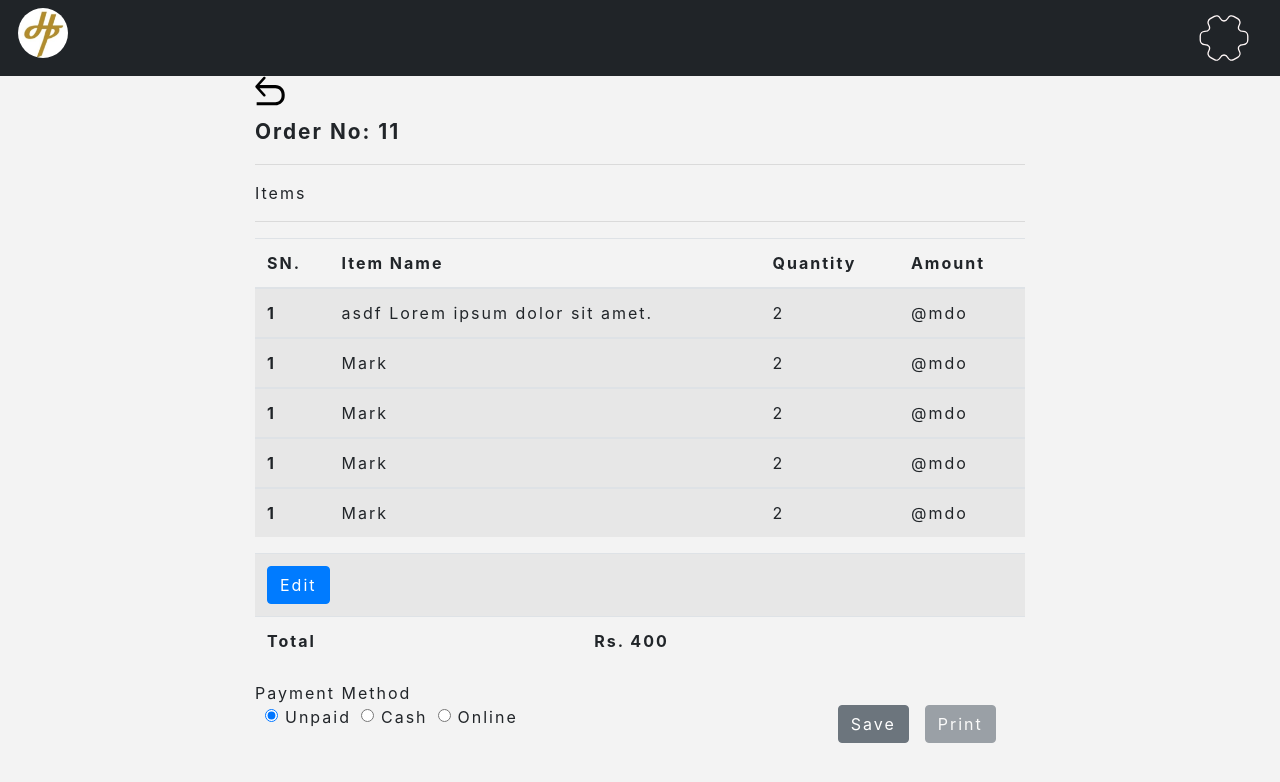
After one commit to iamu985/Order-Tracking-Software, a Django app: page /modal/ in a window 1280 px wide. The commit adds this page. Shown: the top 782 px of the page. Run offline with Django 4.2, Linux system fonts and the light colour scheme; data comes from the database, SQL or seed files in the repository; lists and menus that the app fills with data are empty; parts of the project's set-up code (start-up, migrations or seed data) failed here and were passed over; some libraries are stand-ins or nearby versions.

Commit message:
refractor: modal views

```diff
--- a/core/billing/static/css/index.css
+++ b/core/billing/static/css/index.css
@@ -41,7 +41,7 @@ header {
 
 .list-menu {
     /* background-color: #a09494; */
-    background-color: #9e92d0;
+    background: transparent;
     /* border: 1px solid black;  */
     display: none;
     position: absolute;
@@ -52,20 +52,22 @@ header {
 }
 
 #search-results {
-    display: table-cell;
-    column-count: 1;
-    width: 100rem;
-    padding-left: 1.5rem;
-    padding-right: 1.8rem;
+    display: relative;
+    /* display: table-cell; */
+    /* column-count: 1; */
+    width: inherit;
+    /* padding-left: 1.5rem; */
+    padding-right: .9rem;
     ;
     /* border: 1px solid black; */
-    background-color: #fff;
+    /* background-color: #fff; */
     list-style: none;
 
 }
 
 #search-results>ul>li {
     padding: 5px 20px;
+    background-color: #fff;
 }
 
 #search-results>ul>li:nth-child(even) {
@@ -89,14 +91,14 @@ header {
 
 /* Track */
 ::-webkit-scrollbar-track {
-    border-radius: 50px;
+    border-radius: 5px;
     background-color: #f2efef;
 }
 
 /* Handle */
 ::-webkit-scrollbar-thumb {
     background: black;
-    border-radius: 50px;
+    border-radius: 5px;
 }
 
 /* Handle on hover */
@@ -156,7 +158,3 @@ $cyan:    #0dcaf0 !default; */
     margin-top: 20rem;
     margin-bottom: auto;
 }
-
-/* .custom-modal{
-    width: 50rem;
-} */
--- /dev/null
+++ b/core/billing/static/css/modal.css
@@ -0,0 +1,21 @@
+.container-section-modal{
+    /* background-color: aquamarine; */
+    width: 50rem;
+}
+.modal-heading{
+    margin-top:10px;
+    font-size: 1.3em;
+    font-weight: bold;
+}
+.payment-method-section{
+    display: flex;
+}
+.payment-method-container{
+    margin-left: 30px;
+}
+.save-print{
+    margin-left:1rem;
+}
+.save-print:nth-child(even){
+    margin-left: 20rem;
+}
--- a/core/billing/static/js/functions.js
+++ b/core/billing/static/js/functions.js
@@ -21,12 +21,13 @@ $(document).ready(function () {
         searchTarget.animate({ height: 'show' }, 200);
     });
 
-
     // Search Bar on Focusout
     searchBar.on('blur', function () {
         searchBar.val('');
 
     });
+
+
 
     /* Keypress Events*/
     $(document).keydown(function (event) {
@@ -51,8 +52,10 @@ $(document).ready(function () {
             istab = true;
         }
 
+
         if (istab) {
             let max = $("#search-bar004-target ul li").length;
+
             let half = Math.round(max / 2);
 
             if (event.which === 40 && pointer < max - 1) { /* down arrow */
--- a/core/billing/templates/base.html
+++ b/core/billing/templates/base.html
@@ -1,9 +1,6 @@
 <!DOCTYPE html>
 <html lang="en">
   {% load widget_tweaks %}
-  {% load static %}
-<!DOCTYPE html>
-<html lang="en">
   {% load static %}
   <head>
     <meta charset="UTF-8" />
@@ -14,11 +11,11 @@
     <link rel="stylesheet" href="{% static 'css/admin-login.css' %}">
     <script src="{% static 'js/bootstrap.bundle.min.js' %}"></script>
     <script src="{% static 'js/jquery-3.6.3.min.js' %}"></script>
-    <script src="{% static 'js/functions.js' %}"></script>
     <script src="{% static 'js/htmx.min.js' %}"></script>
     <title>Pizzeria</title>
   </head>
   <body>
-    {% block content %} {% endblock content %}
+    {% block content %}
+    {% endblock content %}
   </body>
 </html>
--- /dev/null
+++ b/core/billing/templates/modal.html
@@ -0,0 +1,140 @@
+{% include "base.html" %}
+{% block content %}
+    {% load static %}
+    {% include "partials/header.html" %}
+    <link rel="stylesheet" href="{% static 'css/modal.css' %}">
+    <div class="container-fluid container-section-modal">
+        <div class="row">
+            <div class="col-md">
+                <a href="">
+                    <img src="{% static 'img/back.svg' %}" alt="Back" width="30px">
+                </a>
+                <div class="modal-heading">Order No: 11</div>
+                <hr>
+                <div>Items</div>
+                <hr>
+                <div class="table-responsive" style="max-height: 23rem;">
+                    <table class="table table-striped items-list-table">
+                        <thead>
+                            <tr>
+                                <th scope="col">SN.</th>
+                                <th>Item Name</th>
+                                <th>Quantity</th>
+                                <th>Amount</th>
+                            </tr>
+                        </thead>
+                        <tbody>
+                            <tr>
+                                <th scope="row">1</th>
+                                <td>asdf Lorem ipsum dolor sit amet.</td>
+                                <td>2</td>
+                                <td>@mdo</td>
+                            </tr>
+                        </tbody>
+                        <tbody>
+                            <tr>
+                                <th scope="row">1</th>
+                                <td>Mark</td>
+                                <td>2</td>
+                                <td>@mdo</td>
+                            </tr>
+                        </tbody>
+                        <tbody>
+                            <tr>
+                                <th scope="row">1</th>
+                                <td>Mark</td>
+                                <td>2</td>
+                                <td>@mdo</td>
+                            </tr>
+                        </tbody>
+                        <tbody>
+                            <tr>
+                                <th scope="row">1</th>
+                                <td>Mark</td>
+                                <td>2</td>
+                                <td>@mdo</td>
+                            </tr>
+                        </tbody>
+                        <tbody>
+                            <tr>
+                                <th scope="row">1</th>
+                                <td>Mark</td>
+                                <td>2</td>
+                                <td>@mdo</td>
+                            </tr>
+                        </tbody>
+                    </table>
+                </div>
+                <table class="table table-striped">
+                    <tbody>
+                        <tr>
+                            <th colspan=2>
+                                <input class="btn btn-primary" type="button" value="Edit">
+                            </th>
+                        </tr>
+                        <tr>
+                            <th>
+                                Total
+                            </th>
+                            <th>
+                                Rs. 400
+                            </th>
+                        </tr>
+                    </tbody>
+                </table>
+                <div>
+                    Payment Method
+                </div>
+                <div class="payment-method-section">
+                    <div class="payment-method-container">
+                        <input class="form-check-input"
+                               type="radio"
+                               name="payment-method"
+                               id="payment-unpaid"
+                               value="unpaid"
+                               checked>
+                        <label class="form-check-label" for="payment-unpaid">
+                            Unpaid
+                        </label>
+                    </div>
+                    <div class="payment-method-container">
+                        <input class="form-check-input"
+                               type="radio"
+                               name="payment-method"
+                               id="payment-cash"
+                               value="cash">
+                        <label class="form-check-label" for="payment-cash">
+                            Cash
+                        </label>
+                    </div>
+                    <div class="payment-method-container">
+                        <input class="form-check-input"
+                               type="radio"
+                               name="payment-method"
+                               id="payment-online"
+                               value="online">
+                        <label class="form-check-label" for="payment-online">
+                            Online
+                        </label>
+                    </div>
+                    <input type="button" class="btn btn-secondary save-print" value="Save">
+                    <input type="button"
+                           id="print-button"
+                           class="btn btn-secondary save-print"
+                           value="Print"
+                           disabled="true">
+                </div>
+            </div>
+        </div>
+        <script>
+        //Print Button remain disabled when Unpaid
+       $('input:radio[name="payment-method"]').change(function(){
+        if($(this).is(':checked') && $(this).val() != 'unpaid'){
+           $('#print-button').prop("disabled",false);
+        }
+        else{
+           $('#print-button').prop("disabled",true);
+        }
+       });
+        </script>
+    {% endblock content %}
--- a/core/billing/templates/partials/order-create.html
+++ b/core/billing/templates/partials/order-create.html
@@ -20,7 +20,7 @@
   </div>
   <form class="d-flex">
     <input
-      autosuggestion="false"
+      autocomplete="off"
       class="form-control me-2"
       id="search-bar004"
       type="search"
--- a/core/billing/templates/partials/search-results.html
+++ b/core/billing/templates/partials/search-results.html
@@ -1,6 +1,6 @@
 <ul class="two-columns list-unstyled" id="search-results">
   {% for item in suggestions %}
-    <li hx-post="{% url 'billing:add_item' item.0.id %}"
+    <li class="search-result-li" hx-post="{% url 'billing:add_item' item.0.id %}"
         hx-target="#add-items-target"
         hx-trigger="click">
       <div class="list-items1">{{ item.0.id }}</div>
--- a/core/billing/templates/partials/show-added-items.html
+++ b/core/billing/templates/partials/show-added-items.html
@@ -53,10 +53,10 @@
     {% endif %}
   </table>
 
-  <script>
+  {% comment %} <script>
     function hide()
     {
     document.getElementById("hideDiv").style.visibility="hidden";
     }
     setTimeout("hide()",1000);
-  </script>
+  </script> {% endcomment %}
--- a/core/billing/urls.py
+++ b/core/billing/urls.py
@@ -5,6 +5,7 @@ from . import views
 app_name = "billing"
 urlpatterns = [
     path("", views.index, name='index'),
+    path('modal/', views.modal, name='modal')
 ]
 
 htmx_patterns = [
--- a/core/billing/views.py
+++ b/core/billing/views.py
@@ -226,3 +226,7 @@ def print_receipt_view(request, order_id):
         'order': order,
     }
     return render(request, 'partials/modal-recent-order.html')
+
+
+def modal(request):
+    return render(request, 'modal.html')
```
Also changed, not shown: core/billing/templates/index.html (+9 -13 lines), core/billing/templates/partials/modal-recent-order.html (+6 -10 lines), core/billing/static/img/back.svg (added).
